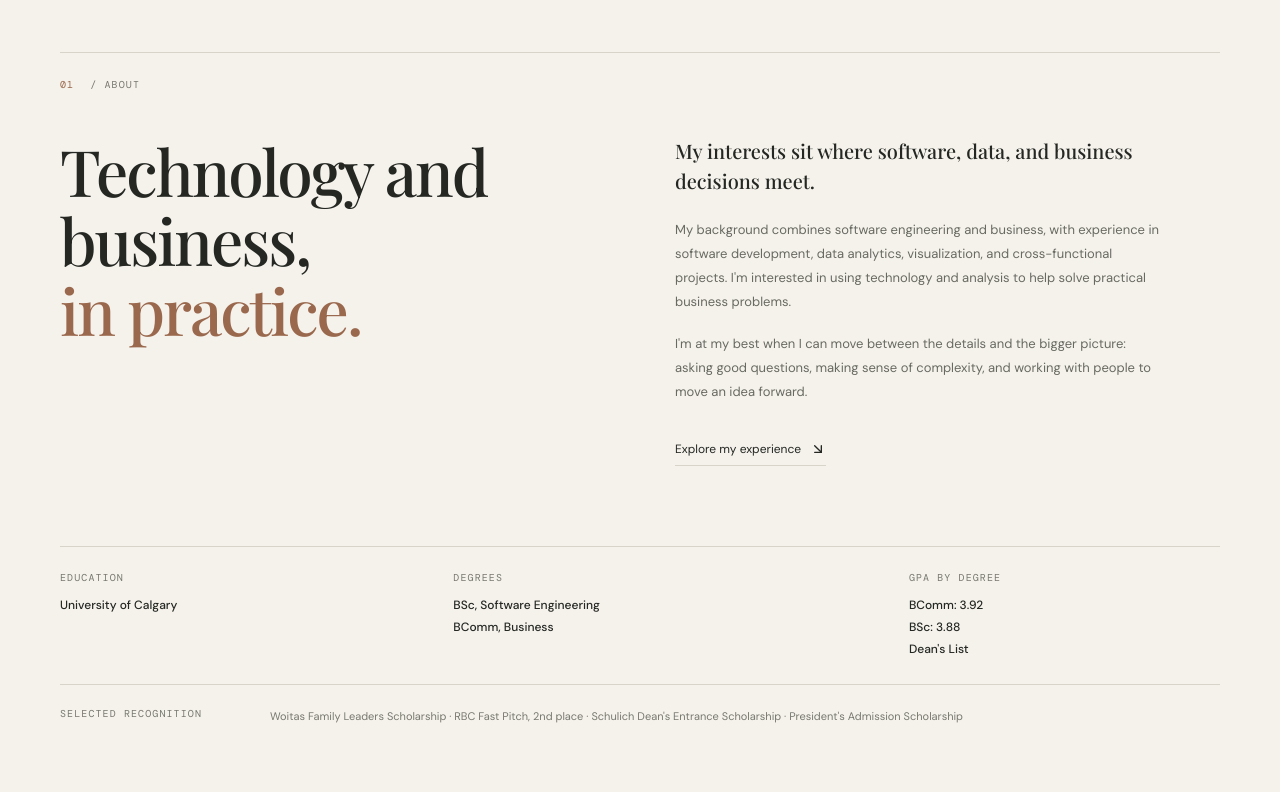
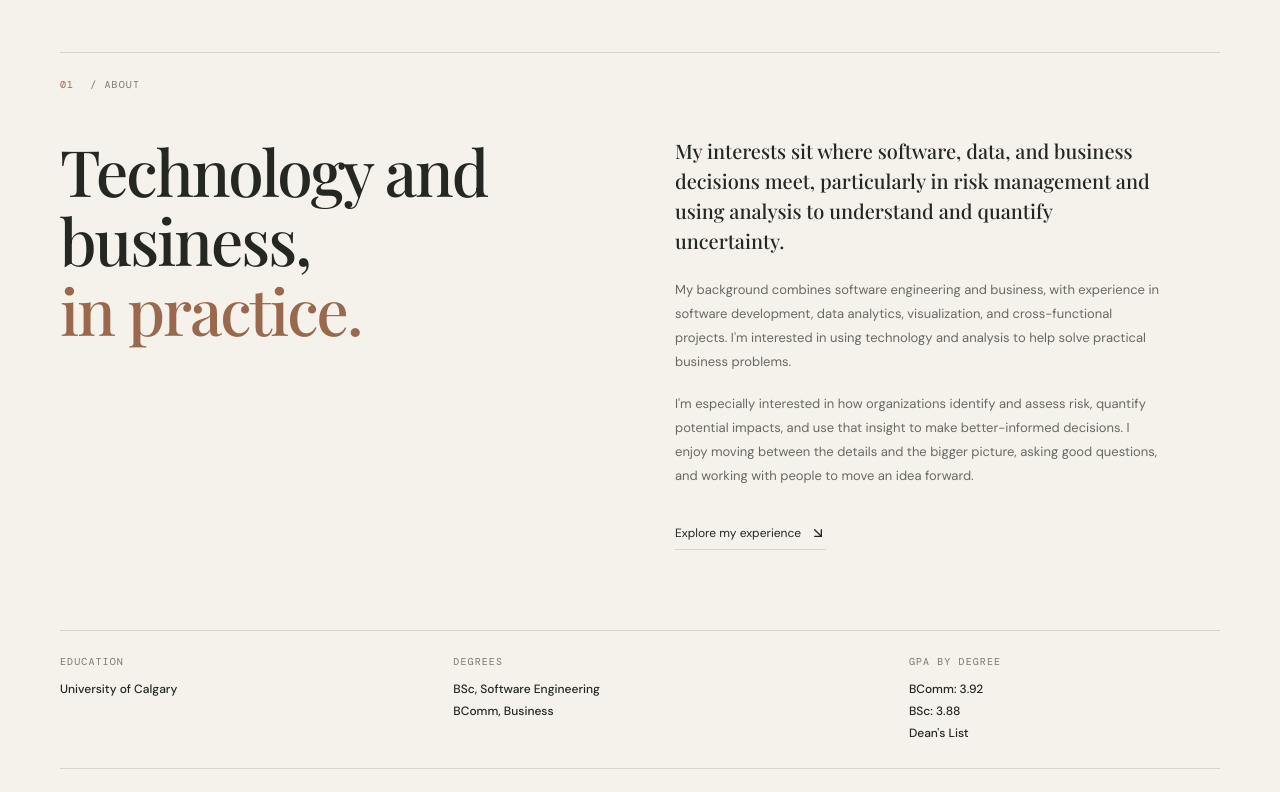
Before and after one commit to srshendye/sanika-portfolio, a React (Vite) app: page / in a window 1280 px wide. Shown: the part 820-1612 px from the top of the page. Built offline with nearby package versions, Linux system fonts and the light colour scheme.

Commit message:
Add risk management interest and coursework

```diff
--- a/src/App.tsx
+++ b/src/App.tsx
@@ -161,9 +161,9 @@ function App() {
           <div className="intro-grid">
             <h2>Technology and business,<br /><em>in practice.</em></h2>
             <div className="intro-copy">
-              <p className="large-copy">My interests sit where software, data, and business decisions meet.</p>
+              <p className="large-copy">My interests sit where software, data, and business decisions meet, particularly in risk management and using analysis to understand and quantify uncertainty.</p>
               <p>My background combines software engineering and business, with experience in software development, data analytics, visualization, and cross-functional projects. I'm interested in using technology and analysis to help solve practical business problems.</p>
-              <p>I'm at my best when I can move between the details and the bigger picture: asking good questions, making sense of complexity, and working with people to move an idea forward.</p>
+              <p>I'm especially interested in how organizations identify and assess risk, quantify potential impacts, and use that insight to make better-informed decisions. I enjoy moving between the details and the bigger picture, asking good questions, and working with people to move an idea forward.</p>
               <a className="text-link" href="#experience">Explore my experience <ArrowDownRight size={16} /></a>
             </div>
           </div>
@@ -244,6 +244,7 @@ function App() {
                 <li>Financial Management</li>
                 <li>Security Analysis &amp; Investments</li>
                 <li>Business Analytics</li>
+                <li>Risk Management</li>
               </ul>
             </div>
             <div className="coursework-group">
```
